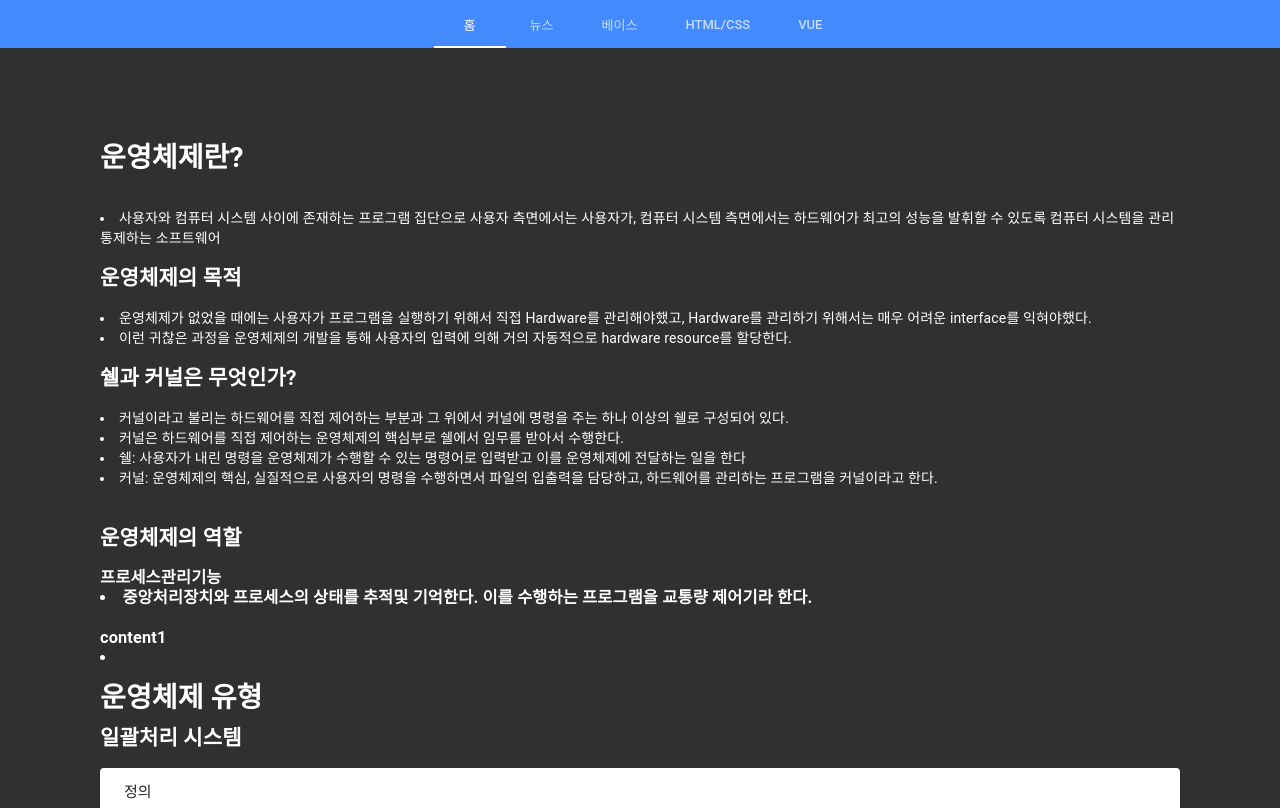
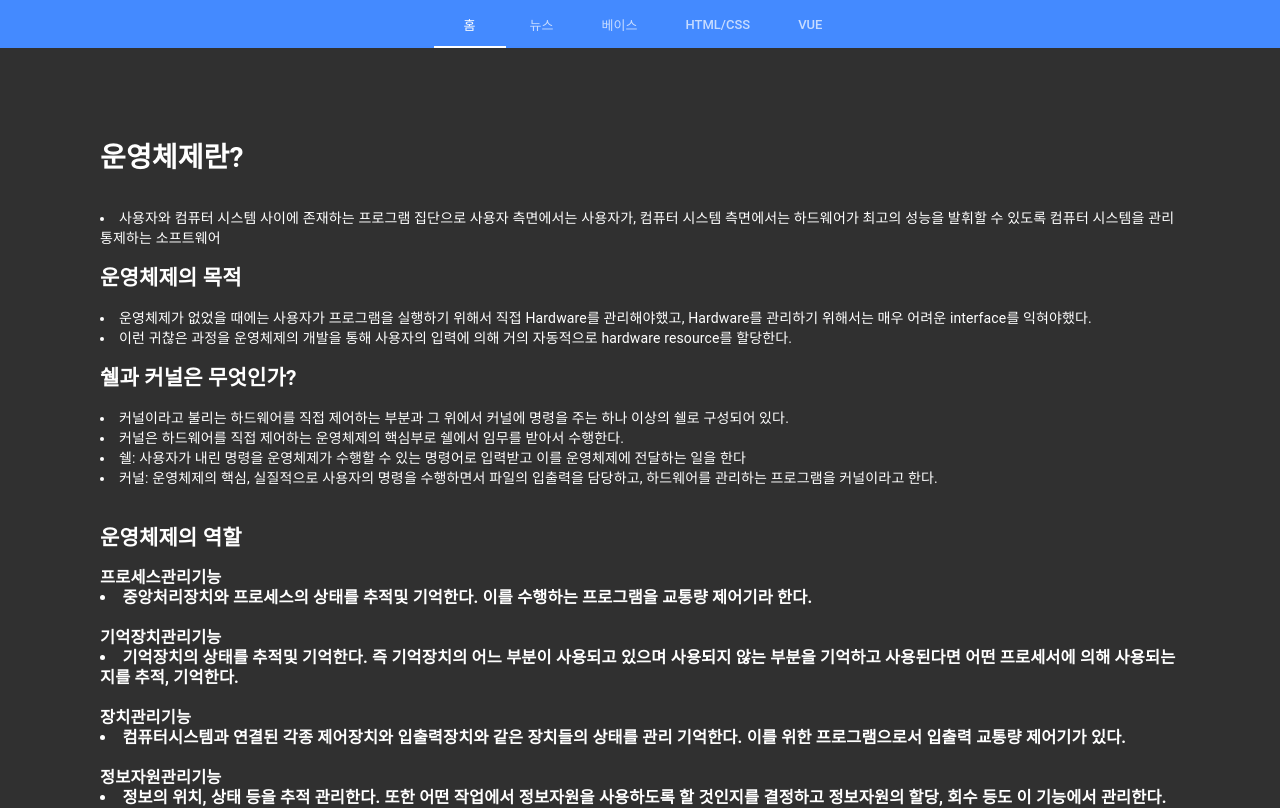
Before and after one commit to daepan/MyHomePage, a Vue app: page /Os in a window 1280 px wide. Shown: the top 808 px of the page. Built offline with nearby package versions, Linux system fonts and the light colour scheme; the HTML template or start-up script is replaced by a standard one.

Commit message:
Os update

```diff
--- a/src/components/base/Os.vue
+++ b/src/components/base/Os.vue
@@ -23,7 +23,7 @@
         <br>
         <br>
         <h2>운영체제의 역할</h2><br>
-        <h3 v-for="(context, title) in OsTitle" class="Os-model" :key="context">
+        <h3 v-for="(context, title) in OsContext" class="Os-model" :key="context">
             {{ title }}
             <li> {{ context }}</li>
            <br>
@@ -217,17 +217,13 @@
 export default {
     name: 'Os-filed',
     data: () => ({
-        OsTitle:{
+        OsContext:{
             프로세스관리기능 :'중앙처리장치와 프로세스의 상태를 추적및 기억한다. 이를 수행하는 프로그램을 교통량 제어기라 한다.',
-            content1:'',
+            기억장치관리기능:'기억장치의 상태를 추적및 기억한다. 즉 기억장치의 어느 부분이 사용되고 있으며 사용되지 않는 부분을 기억하고 사용된다면 어떤 프로세서에 의해 사용되는지를 추적, 기억한다.',
+            장치관리기능: '컴퓨터시스템과 연결된 각종 제어장치와 입출력장치와 같은 장치들의 상태를 관리 기억한다. 이를 위한 프로그램으로서 입출력 교통량 제어기가 있다.',
+            정보자원관리기능:'정보의 위치, 상태 등을 추적 관리한다. 또한 어떤 작업에서 정보자원을 사용하도록 할 것인지를 결정하고 정보자원의 할당, 회수 등도 이 기능에서 관리한다.'
+        },
 
-        },
-        OsContent:[
-
-            '기억장치의 상태를 추적 및 기억한다. 즉 기억장치의 어느 부분이 사용되고 있으며 사용되지 않는 부분을 기억하고 사용된다면 어떤 프로세서에 의해 사용되는지를 추적, 기억한다.',
-            '컴퓨터시스템과 연결된 각종 제어장치와 입출력장치와 같은 장치들의 상태를 관리 기억한다. 이를 위한 프로그램으로서 입출력 교통량 제어기가 있다.',
-            '정보의 위치, 상태 등을 추적 관리한다. 또한 어떤 작업에서 정보자원을 사용하도록할 것인지를 결정하고 정보자원의 할당, 회수 등도 이 기능에서 관리한다.'
-      ]
     }),
     methods: {
 
```
